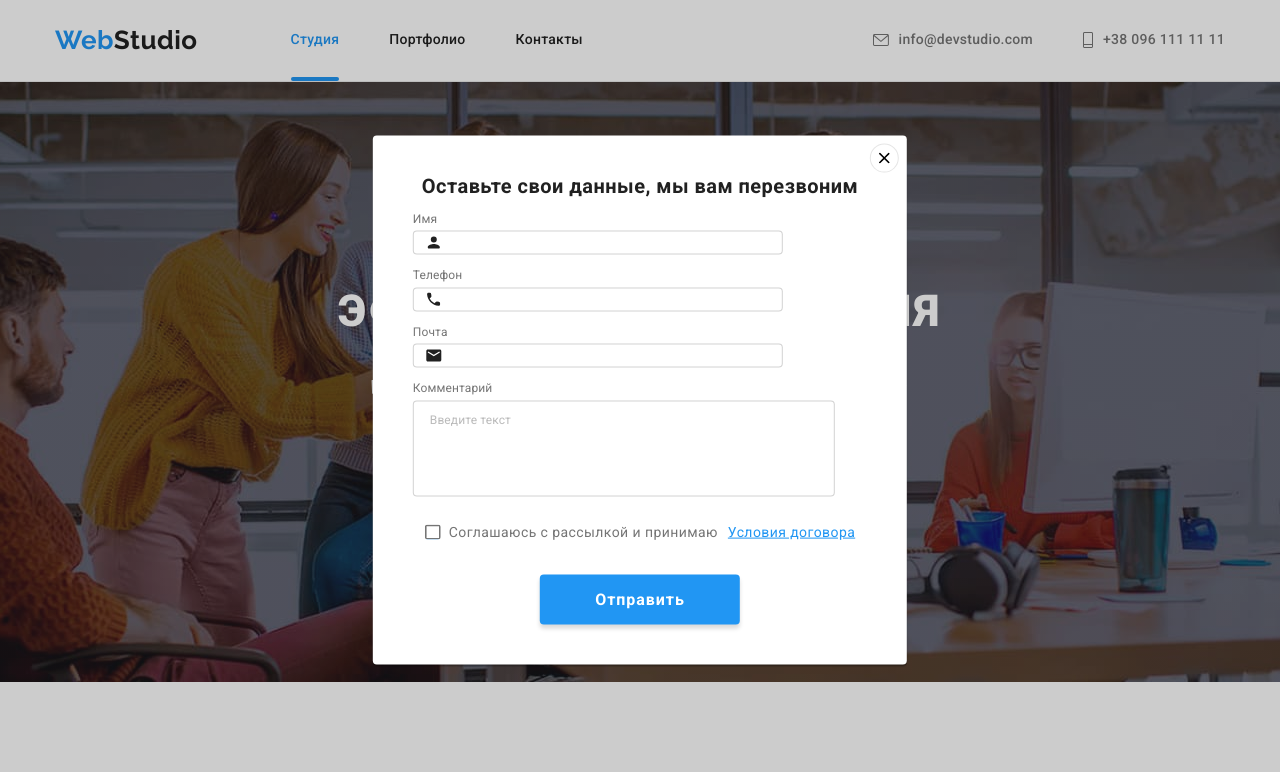
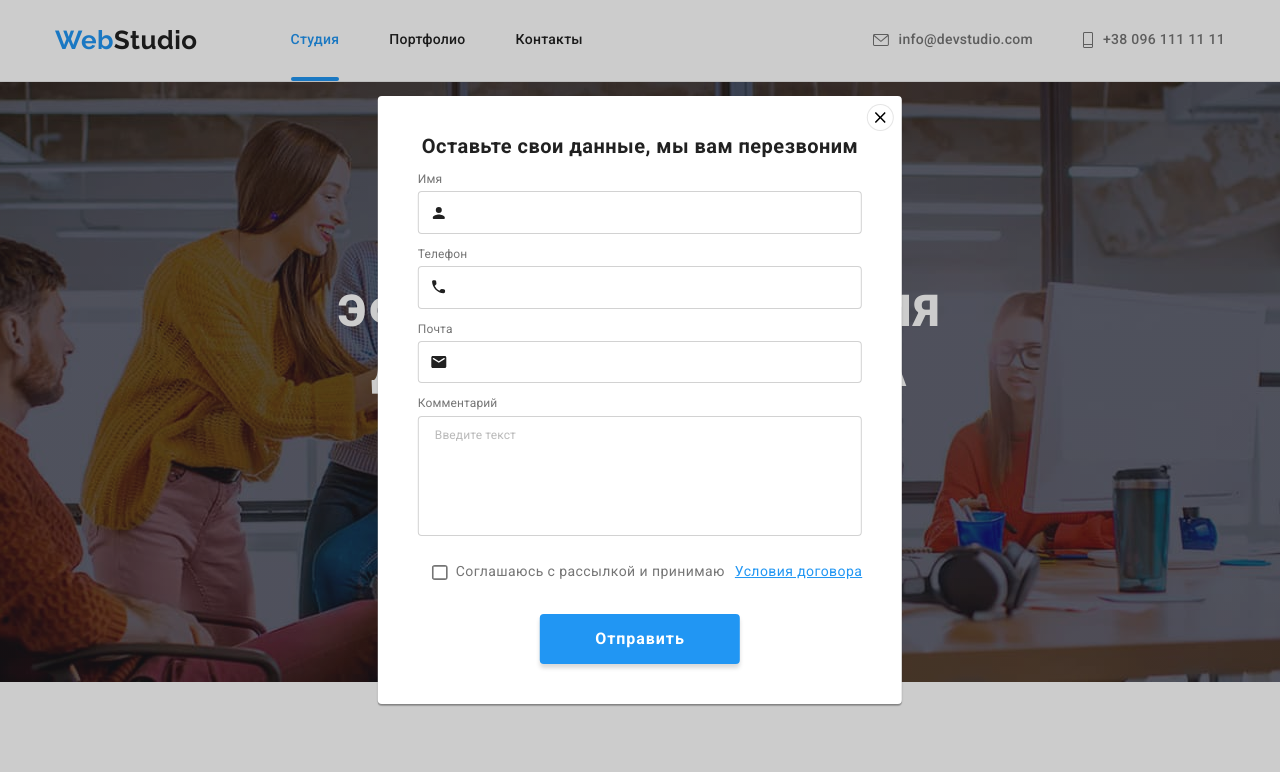
Before and after one commit to anton41k/goit-markup-hw-07, a plain HTML site: page index.html in a window 1280 px wide. Both pictures are taken after a click on the button "Заказать услугу". Shown: the top 772 px of the page. Drawn offline with Linux system fonts and the light colour scheme.

Commit message:
дз7 замечания ментора

```diff
--- a/index.html
+++ b/index.html
@@ -447,14 +447,10 @@
                 <div class="contract__field">
                     <label class="contract__label">
                         <input class="contract__checkbox visually-hidden" type="checkbox" name="agreements">
-                        <span class="contract__svg">
-                            <svg class="contract__icon-check" width="16" height="15">
-                                <use href="./images/icons.svg#icon-check"></use>
+                            <svg class="contract__svg" width="16" height="15">
+                                <use class="icon icon--contract" href="./images/icons.svg#icon-check"></use>
+                                <use class="icon icon--contract-send" href="./images/icons.svg#icon-check-send"></use>
                             </svg>
-                            <svg class="contract__icon-check contract__icon-check--send" width="14" height="13">
-                                <use href="./images/icons.svg#icon-check-send"></use>
-                            </svg>
-                         </span>
                         Соглашаюсь с рассылкой и принимаю
                     </label>
                     <a href="#" class="contract__link"> Условия договора </a>
--- a/sass/components/footer/_subscription.scss
+++ b/sass/components/footer/_subscription.scss
@@ -17,7 +17,7 @@
   font-size: 16px;
   line-height: 1.25;
 
-  width: 326px;
+  min-width: 358px;
 
   padding: 14px 16px;
   margin-right: 10px;
--- a/sass/components/order-service/_form.scss
+++ b/sass/components/order-service/_form.scss
@@ -43,8 +43,8 @@
   color: var(--color-black);
   background-color: var(--color-white);
 
-  width: calc(100% - 84px);
-  height: 16px;
+  min-width: 100%;
+  min-height: 40px;
 
   padding: 11px 42px;
 
@@ -78,8 +78,7 @@
   letter-spacing: 0.01em;
 
   resize: none;
-  width: calc(100% - 32px);
-  min-height: 96px;
+  min-height: 120px;
 
   padding: 12px 16px;
 
@@ -96,7 +95,7 @@
   color: var(--color-gray);
 
   margin-top: 20px;
-  padding: 0 12px;
+  padding-left: 14px;
 
   display: flex;
 }
@@ -108,36 +107,33 @@
 }
 
 .contract__svg {
-  position: relative;
-  overflow: hidden;
-
-  width: 16px;
-  height: 15px;
-
   margin-right: 8px;
 
   border-radius: 3px;
+
+  @include transition(background-color);
 }
 
-.contract__icon-check {
-  position: absolute;
-  left: 0;
-  top: 0;
-  fill: currentColor;
+.icon--contract {
+  @include transition(opacity);
 }
 
-.contract__icon-check--send {
-  position: absolute;
-  left: 0;
-  top: 15px;
-
-  border: 1px solid var(--color-blue);
+.icon--contract-send {
+  opacity: 0;
+  @include transition(opacity);
 }
 
-.contract__checkbox:checked + .contract__svg .contract__icon-check--send {
-  top: 0;
+.contract__checkbox:checked + .contract__svg .icon--contract {
+  opacity: 0;
+}
+
+.contract__checkbox:checked + .contract__svg .icon--contract-send {
+  opacity: 1;
+  color: var(--color-white);
+}
+
+.contract__checkbox:checked + .contract__svg {
   background-color: var(--color-blue);
-  color: var(--color-white);
 }
 
 .contract__link {
--- a/sass/components/order-service/_modal.scss
+++ b/sass/components/order-service/_modal.scss
@@ -5,7 +5,7 @@
   left: 50%;
   top: 50%;
 
-  min-width: 447px;
+  max-width: 528px;
   padding: 40px;
 
   background-color: var(--color-white);
@@ -23,7 +23,7 @@
   background-color: var(--color-white);
   outline: none;
 
-  padding: 8px 8px;
+  padding: 7px;
 
   display: flex;
   justify-content: center;
```
Also changed, not shown: css/main.css, css/main.min.css, 2 other files.
